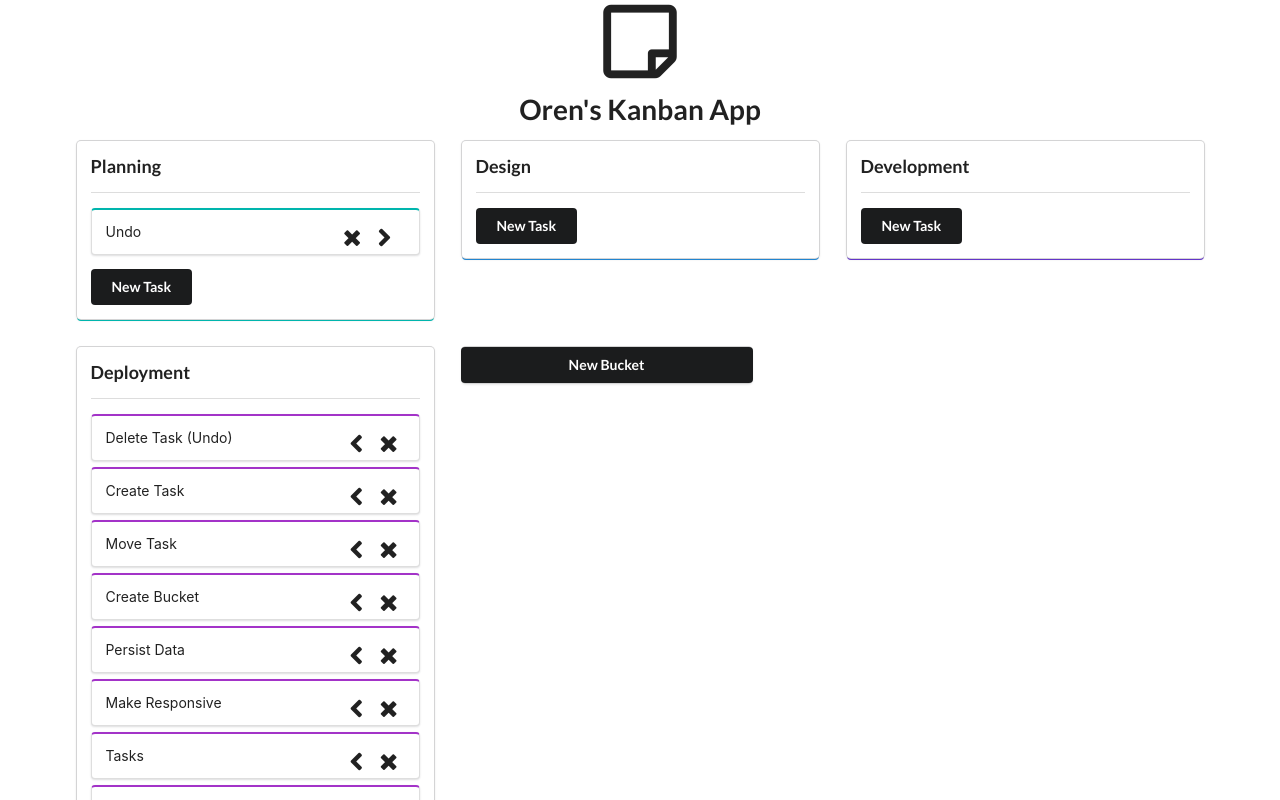
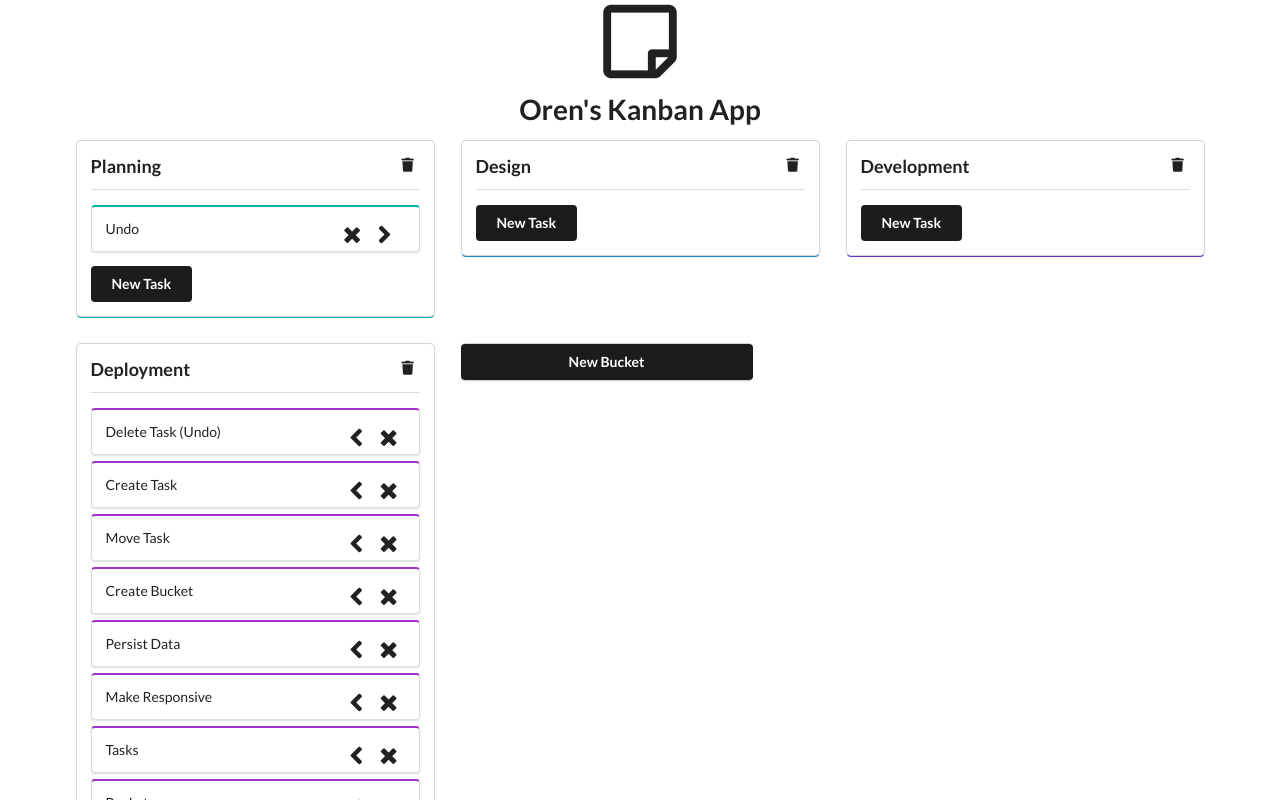
Before and after one commit to delta94/KanBanApp, a React (Create React App) app: page / in a window 1280 px wide. Shown: the top 800 px of the page. Built offline with nearby package versions, Linux system fonts and the light colour scheme.

Commit message:
Delet buckets functionality

```diff
--- a/src/App.js
+++ b/src/App.js
@@ -165,16 +165,11 @@ class App extends Component {
     const { draggedTask, buckets, draggedFromIndex, bucketNames } = this.state;
     let removalBucket = buckets[bucketNames[draggedFromIndex]];
 
-    console.log("removalBucket", removalBucket);
-
     removalBucket = removalBucket.filter(t => {
       return t !== draggedTask;
     });
 
-    console.log("removalBucket", removalBucket);
     let addBucket = [...buckets[bucketNames[index]], draggedTask];
-
-    console.log("addBucket", addBucket);
 
     let newBuckets = {
       ...buckets,
@@ -185,6 +180,23 @@ class App extends Component {
     this.setState({
       buckets: newBuckets,
       draggedTask: {}
+    });
+  };
+
+  deleteBucket = index => {
+    const buckets = { ...this.state.buckets };
+    const bucketNames = [...this.state.bucketNames];
+    let removalBucket = buckets[bucketNames[index]];
+    let newBucketNames = bucketNames.filter((name, i) => {
+      return i !== index;
+    });
+    let newBuckets = {
+      ...buckets
+    };
+    delete newBuckets[bucketNames[index]];
+    this.setState({
+      buckets: newBuckets,
+      bucketNames: newBucketNames
     });
   };
 
@@ -222,12 +234,13 @@ class App extends Component {
                     onDrag={this.onDrag}
                     onDrop={this.onDrop}
                     onDragOver={this.onDragOver}
+                    deleteBucket={this.deleteBucket}
                   />
                 </div>
               );
             })}
 
-            <div className="column">
+            <div className="ui column">
               {!showBucketForm ? (
                 <div className="ui card">
                   <button
@@ -238,8 +251,9 @@ class App extends Component {
                   </button>
                 </div>
               ) : null}
+
               {showBucketForm ? (
-                <form className="ui form" onSubmit={this.addNewBucket}>
+                <form className="ui  card" onSubmit={this.addNewBucket}>
                   <div className="ui input">
                     <input
                       value={newBucket}
--- a/src/Bucket.js
+++ b/src/Bucket.js
@@ -15,6 +15,7 @@ export default class Bucket extends Component {
       addNewTask,
       createNewTask,
       showTaskForm,
+      deleteBucket,
       tasks,
       index,
       length,
@@ -54,7 +55,12 @@ export default class Bucket extends Component {
         onDragOver={event => onDragOver(event, index)}
       >
         <div className="ui content">
-          <h3>{name}</h3>
+          <h3 className="left floated">{name}</h3>
+          <i
+            className="trash icon right floated"
+            onClick={() => deleteBucket(index)}
+          />
+          <br />
           <div className="ui divider" />
           <div className="ui list">
             {tasks.map((task, i) => {
--- a/src/index.css
+++ b/src/index.css
@@ -13,6 +13,6 @@ code {
     monospace;
 }
 
-div.ui.centered.segment {
+div.ui.segment {
   cursor: pointer;
 }
--- a/src/index.js
+++ b/src/index.js
@@ -1,7 +1,7 @@
 import React from "react";
 import ReactDOM from "react-dom";
+import "./index.css";
 import "semantic-ui-css/semantic.min.css";
-import "./index.css";
 import App from "./App";
 import * as serviceWorker from "./serviceWorker";
 
```
